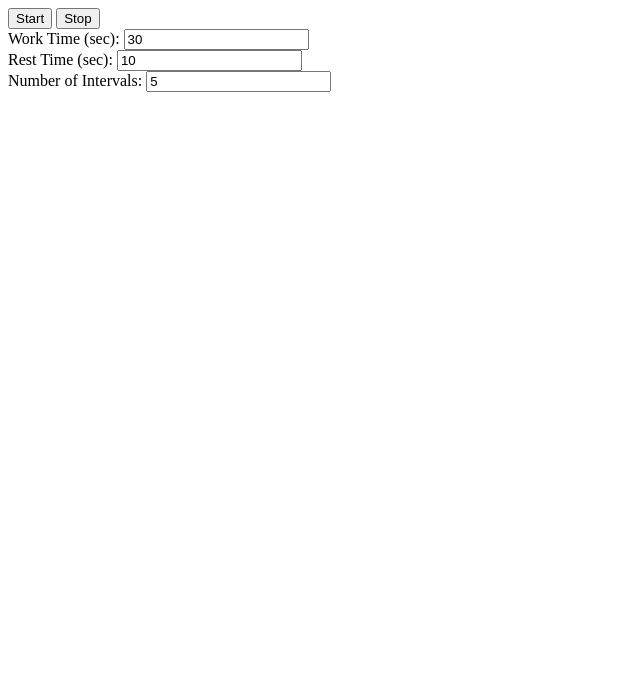
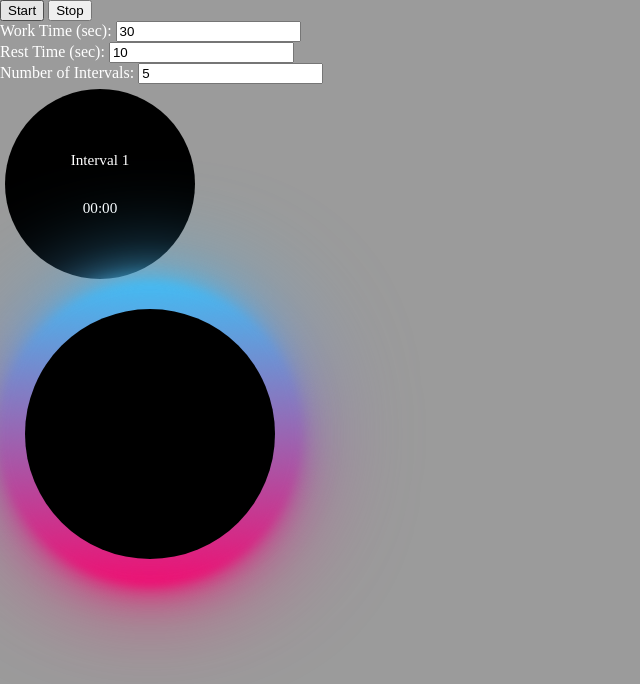
Before and after one commit to EmilyJarecki/intervaltimer, a plain HTML site: page index.html in a window 1280 px wide. Shown: the whole page, without its empty margins (0-640 px from the left). Drawn offline with Linux system fonts and the light colour scheme.

Commit message:
changed styling

```diff
--- a/index.html
+++ b/index.html
@@ -1,29 +1,39 @@
 <!DOCTYPE html>
 <html lang="en">
-<head>
-    <meta charset="UTF-8">
-    <meta http-equiv="X-UA-Compatible" content="IE=edge">
-    <meta name="viewport" content="width=device-width, initial-scale=1.0">
+  <head>
+    <meta charset="UTF-8" />
+    <meta http-equiv="X-UA-Compatible" content="IE=edge" />
+    <meta name="viewport" content="width=device-width, initial-scale=1.0" />
     <title>Buttons and Gizmos</title>
     <script src="./main.js" defer></script>
-    <link rel="stylesheet" href="style.css">
-</head>
+    <link rel="stylesheet" href="style.css" />
+  </head>
 
-<body>
-<div id="timer"></div>
+  <body>
     <button id="start">Start</button>
     <button id="stop">Stop</button>
     <div>
       <label>Work Time (sec):</label>
-      <input type="number" id="work-time" value="30">
+      <input type="number" id="work-time" value="30" />
     </div>
     <div>
       <label>Rest Time (sec):</label>
-      <input type="number" id="rest-time" value="10">
+      <input type="number" id="rest-time" value="10" />
     </div>
     <div>
       <label>Number of Intervals:</label>
-      <input type="number" id="num-intervals" value="5">
+      <input type="number" id="num-intervals" value="5" />
     </div>
-</body>
+    <div class="sum" id="sum">
+      <p id="intervalnum">Interval 1</p>
+      <p id="timer">00:00</p>
+    </div>
+
+    <div class="circle">
+      <span></span>
+      <span></span>
+      <span></span>
+      <span></span>
+    </div>
+  </body>
 </html>
--- a/main.js
+++ b/main.js
@@ -19,7 +19,8 @@ function displayTimer() {
   }
 
   // Display the timer in the timer div
-  document.getElementById("timer").innerHTML = "Interval " + currentInterval + ": " + minutes + ":" + seconds;
+  document.getElementById("timer").innerHTML = minutes + ":" + seconds;
+  document.getElementById("intervalnum").innerHTML = "Interval " + currentInterval;
 
   // Switch between workout and rest time
   if (!isResting && interval >= workTime) {
@@ -41,6 +42,13 @@ function displayTimer() {
 
   interval++;
 }
+  let bod = document.querySelector(".sum")
+  bod.addEventListener("click", pulse)
+  bod.classList.toggle("sum-active")
+  function pulse(){
+    bod.classList.toggle("sum-active")
+  }
+
 
 document.getElementById("start").addEventListener("click", function() {
   workTime = document.getElementById("work-time").value;
@@ -49,10 +57,14 @@ document.getElementById("start").addEventListener("click", function() {
   interval = 0;
   isResting = false;
   currentInterval = 1;
-  document.getElementById("timer").style.color = "black";
+  document.getElementById("timer").style.color = "white";
   timer = setInterval(displayTimer, 1000);
 });
 
 document.getElementById("stop").addEventListener("click", function() {
   clearInterval(timer);
 })
+
+
+
+const button = document.querySelector(".circle")
--- /dev/null
+++ b/style.css
@@ -0,0 +1,105 @@
+body {
+    margin: 0;
+    padding: 0;
+    background-color: rgba(0, 0, 0, 0.393);
+    color: white
+}
+.circle{
+    position: relative;
+    width: 300px;
+    height: 300px;
+    /* the two colors  */
+    /* what makes it a circle */
+    border-radius: 50%;
+    /* determines when the animation completes */
+    /* animation: animate 1s linear infinite; */
+}
+
+.sum{
+    width: 200px;
+    height: 200px;
+    border-radius: 50%;
+    background-color: black;
+    display: flex;
+    justify-content: center;
+    align-items: center;
+    flex-direction: column;
+    box-shadow: 0 0 0 0 rgba(0, 0, 0, 1);
+	transform: scale(1);
+}
+
+.sum-active{
+    width: 200px;
+    height: 200px;
+    border-radius: 50%;
+    background-color: black;
+    display: flex;
+    justify-content: center;
+    align-items: center;
+    flex-direction: column;
+    box-shadow: 0 0 0 0 rgba(0, 0, 0, 1);
+	transform: scale(1);
+	animation: pulse 1s infinite;
+}
+
+
+@keyframes pulse {
+	0% {
+		transform: scale(0.95);
+		box-shadow: 0 0 0 0 rgba(0, 0, 0, 0.7);
+	}
+
+	70% {
+		transform: scale(1);
+		box-shadow: 0 0 0 10px rgba(0, 0, 0, 0);
+	}
+
+	100% {
+		transform: scale(0.95);
+		box-shadow: 0 0 0 0 rgba(0, 0, 0, 0);
+	}
+}
+
+@keyframes animate {
+    from {
+        transform: rotate(0deg);
+    }
+    to {
+        /* if it were for example 180 it woudl stop at the bottom and 'glitch' to the top */
+        transform: rotate(360deg)
+    }
+}
+
+.circle::after{
+    content: '';
+    /* this puts a 'square' on top of our previous shape */
+    position: absolute;
+    top: 25px;
+    right: 25px;
+    bottom: 25px;
+    left: 25px;
+    background-color: black;
+    border-radius: 50%;
+}
+
+.circle span {
+    position: absolute;
+    width: 100%;
+    height: 100%;
+    background: linear-gradient(#33ccff, #ff0066);
+    border-radius: 50%;
+}
+
+.circle span:nth-child(1){
+    filter: blur(5px);
+}
+.circle span:nth-child(2){
+    filter: blur(10px);
+}
+.circle span:nth-child(3){
+    filter: blur(20px);
+}
+/* these children make it increasingly blurry */
+.circle span:nth-child(4){
+    filter: blur(55px);
+}
```
